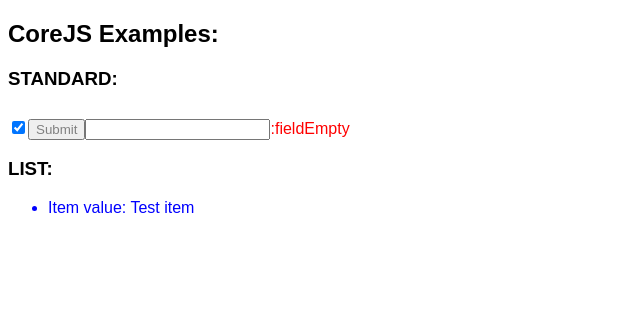
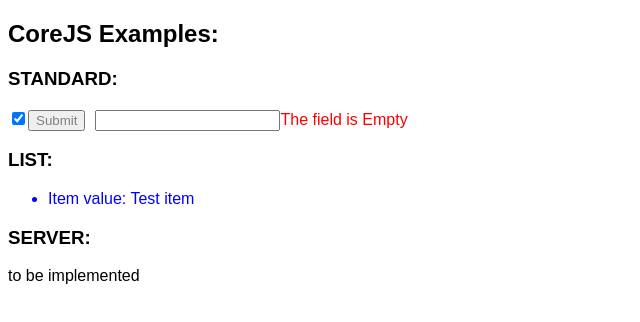
Before and after one commit to massicattaneo/corejs, a website: page index.html in a window 1280 px wide. Both pictures are taken after a click on the input 56 px from the left and 129 px from the top of the page. Shown: the whole page, without its empty margins (0-640 px from the left). Drawn offline with Linux system fonts and the light colour scheme.

Commit message:
Examples

```diff
--- a/examples/bootstrap.js
+++ b/examples/bootstrap.js
@@ -13,18 +13,24 @@
 
     var S = Need('example-standard');
     var L = Need('example-list');
+    var Sv = Need('example-server');
 
     return function (p) {
         var standard = S();
         var list = L();
+        var server = Sv();
 
         standard.createIn(p.standard);
         list.createIn(p.list);
+        server.createIn(p.server);
 
         list.addItem(['Test item']);
 
         standard.submit = function () {
-            standard.isValid() && list.addItem(standard.getValue());
+            if (standard.isValid()) {
+                list.addItem(standard.getValue());
+                standard.setValue('');
+            }
         };
 
     };
--- /dev/null
+++ b/examples/server/main.js
@@ -0,0 +1,21 @@
+/*/
+ ///////////////////////////////////////////////////////////////////////////
+ Module: standardComponent
+ Created Date: 01 June 2016
+ Author: mcattaneo
+
+ //////////////////////////////////////////////////////////////////////////////
+ //       Copyright (c) 2016.
+ //////////////////////////////////////////////////////////////////////////////
+ */
+
+Need('example-server', function (need) {
+
+    return function () {
+        var c = Component('<div>to be implemented</div>');
+
+        return c;
+
+    }
+
+});
--- a/examples/standard/input.js
+++ b/examples/standard/input.js
@@ -21,6 +21,15 @@
         }
     };
 
+    var replaceLocalization = function (message) {
+        var messages = {
+            ":fieldEmpty": "The field is Empty",
+            ":fieldValid": "You can add it to the List!",
+            "": ""
+        };
+        return messages[message];
+    };
+
     return function () {
         var obj = {};
         var enabled = true;
@@ -30,8 +39,8 @@
             this.get('error')
                 .clearClass()
                 .addClass(check.class)
-                .setInnerText(check.message);
-            return check.isValid;
+                .setInnerText(replaceLocalization(check.message));
+            return check.isValid && enabled;
         };
         obj.disable = function () {
             enabled = false;
--- a/examples/standard/main.js
+++ b/examples/standard/main.js
@@ -19,7 +19,7 @@
         Component.register('input', inputController(), '<div><input data-item="input" type="text" data-on="keyup:check" /><span data-item="error"></span></div>', 'span.invalid {color: red;} span{color:green;}');
         Component.register('check', checkController(), '<div><input type="checkbox" data-on="change:change" data-item="checkbox" /></div>');
         var c = Component('<div><corejs:check data-id="c1" data-on="custom:toggleCheckbox"></corejs:check><input type="submit" data-on="click:submit" /><corejs:input class="input" id="comp1" data-id="c2" ></corejs:input></div>',
-            'div {display:inline-block} input[type=submit] {color: gray; inline-block: block; margin-top: 10px}');
+            'div {display:inline-block} input[type=submit] {color: gray; inline-block: block; margin-right: 10px}');
 
         c.toggleCheckbox = function (e) {
             (e.data.value) ? c.get('c2').enable() : c.get('c2').disable();
@@ -31,6 +31,9 @@
         c.getValue = function () {
             return c.get('c2').get('input').value;
         };
+        c.setValue = function (value) {
+            c.get('c2').get('input').value = value;
+        };
 
         return c;
 
--- a/index.html
+++ b/index.html
@@ -25,6 +25,7 @@
 <script src="examples/list/main.js"></script>
 <script src="examples/list/list.js"></script>
 <script src="examples/list/item.js"></script>
+<script src="examples/server/main.js"></script>
 
 <h2>CoreJS Examples:</h2>
 <div id="examples">
@@ -32,12 +33,15 @@
     <div id="standard"></div>
     <h3>LIST:</h3>
     <div id="list"></div>
+    <h3>SERVER:</h3>
+    <div id="server"></div>
 </div>
 
 <script>
     Need('bootstrap')({
         standard: document.getElementById('standard'),
-        list: document.getElementById('list')
+        list: document.getElementById('list'),
+        server: document.getElementById('server')
     });
 </script>
 
```
